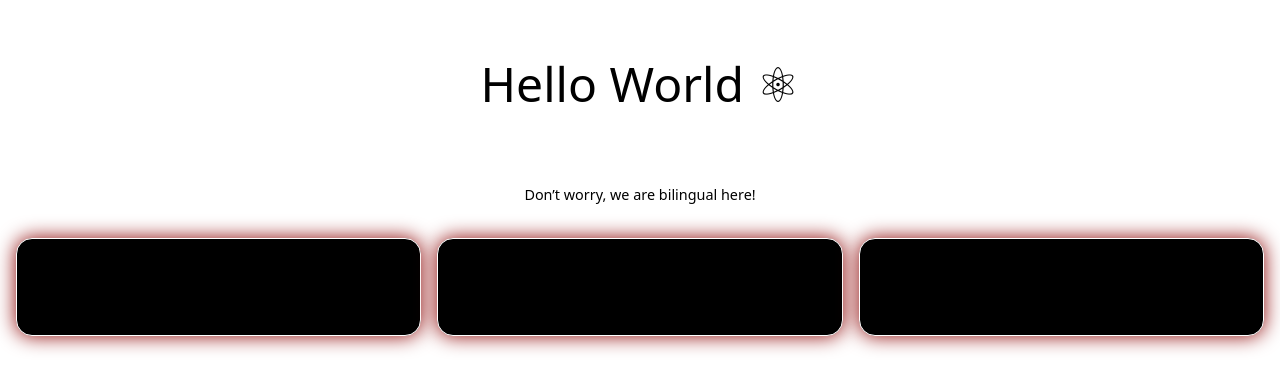
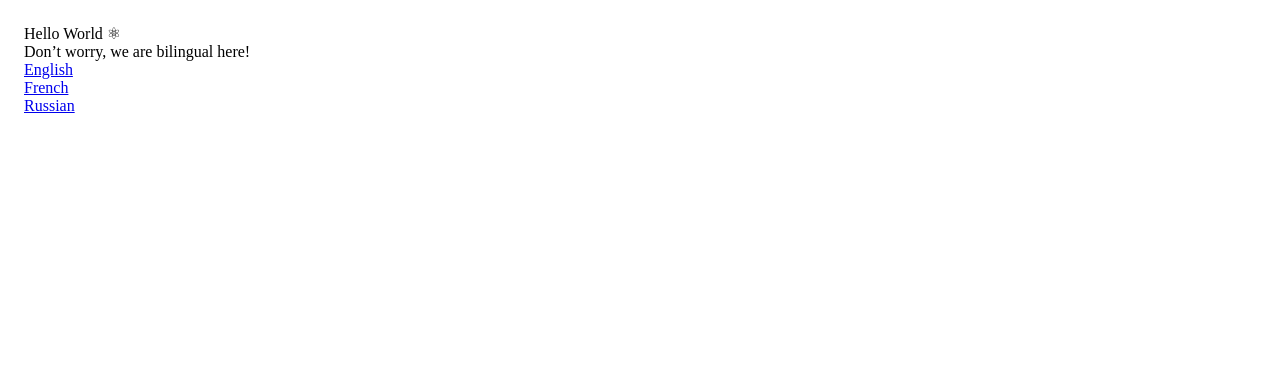
Before and after one commit to DNL-Z/translate-app, a Next.js app: page / in a window 1280 px wide. Shown: the top 390 px of the page. Built offline with nearby package versions, Linux system fonts and the light colour scheme.

Commit message:
:lipstick: removed styled css from all pages

```diff
--- a/app/article/[lang]/page.tsx
+++ b/app/article/[lang]/page.tsx
@@ -2,39 +2,17 @@
 
 import BackButton from '@/components/elements/BackButton'
 import useTranslation from 'next-translate/useTranslation'
-
-import styled from '@emotion/styled'
 
 export default function Language() {
   const { t } = useTranslation()
 
   return (
     <>
-      <Container>
+      <div>
+        <div>{t('home:title')}</div>
+        <div>{t('home:description')}</div>
         <BackButton />
-        <Title>{t('home:title')}</Title>
-        <Description>{t('home:description')}</Description>
-      </Container>
+      </div>
     </>
   )
 }
-
-// CSS
-const Container = styled.div`
-  width: 80%;
-  padding: 1rem;
-  margin: auto;
-  display: flex;
-  flex-direction: column;
-  justify-content: center;
-  align-items: center;
-`
-
-const Title = styled.div`
-  text-align: justify;
-  padding: 2rem;
-`
-
-const Description = styled.div`
-  text-align: justify;
-`
--- a/app/layout.tsx
+++ b/app/layout.tsx
@@ -1,8 +1,6 @@
 import React from 'react'
 
 import type { Metadata } from 'next'
-
-import '@styles/globals.css'
 
 export const metadata: Metadata = {
   title: 'Translate App',
--- a/app/page.tsx
+++ b/app/page.tsx
@@ -2,34 +2,18 @@
 
 import Card from '@/components/elements/Card'
 
-import styles from '@styles/page.module.css'
-import styled from '@emotion/styled'
-
 export default function Home() {
   return (
-    <>
-      <HomeCardTitles>
-        <div className={styles.hello}>Hello World ⚛︎</div>
-        <div className={styles.worry}>Don’t worry, we are bilingual here!</div>
-      </HomeCardTitles>
-      <HomeCardContainer>
+    <div>
+      <div className="flex flex-col">
+        <div>Hello World ⚛︎</div>
+        <div>Don’t worry, we are bilingual here!</div>
+      </div>
+      <div>
         <Card title="English" id="en"></Card>
         <Card title="French" id="fr"></Card>
         <Card title="Russian" id="ru"></Card>
-      </HomeCardContainer>
-    </>
+      </div>
+    </div>
   )
 }
-
-const HomeCardTitles = styled.div`
-  display: flex;
-  flex-direction: column;
-  justify-content: center;
-  align-items: center;
-`
-
-const HomeCardContainer = styled.div`
-  display: grid;
-  grid-template-columns: repeat(3, 1fr);
-  grid-gap: 1rem;
-`
--- a/components/elements/BackButton.tsx
+++ b/components/elements/BackButton.tsx
@@ -1,24 +1,11 @@
 import Link from 'next/link'
-import styled from '@emotion/styled'
 
 export default function BackButton() {
   return (
     <>
       <Link href={'/'}>
-        <Content>Back home</Content>
+        <div>Back home</div>
       </Link>
     </>
   )
 }
-
-// CSS
-const Content = styled.div`
-  background: red;
-  border-radius: 3rem;
-  padding: 1rem;
-  margin: 1rem;
-  display: flex;
-  flex-direction: column;
-  justify-content: center;
-  align-items: center;
-`
--- a/components/elements/Card.tsx
+++ b/components/elements/Card.tsx
@@ -1,4 +1,3 @@
-import styled from '@emotion/styled'
 import Link from 'next/link'
 
 interface Props {
@@ -11,30 +10,7 @@ export default function Card(props: Props) {
 
   return (
     <Link href={`/article/${id}`}>
-      <Content>{title}</Content>
+      <div>{title}</div>
     </Link>
   )
 }
-
-// CSS
-const Content = styled.button`
-  width: 100%;
-  font-size: 2rem;
-  line-height: 4rem;
-  padding: 1rem;
-  border: 1px solid white;
-  border-radius: 1rem;
-  display: flex;
-  align-items: center;
-  justify-content: center;
-  background: black;
-  box-shadow: 0 0 20px darkred;
-  transition-duration: 0.3s;
-
-  &:hover {
-    cursor: pointer;
-    background: linear-gradient(0deg, darkred, black);
-    box-shadow: 0 0 50px darkred;
-    transition-duration: 0.3s;
-  }
-`
```
